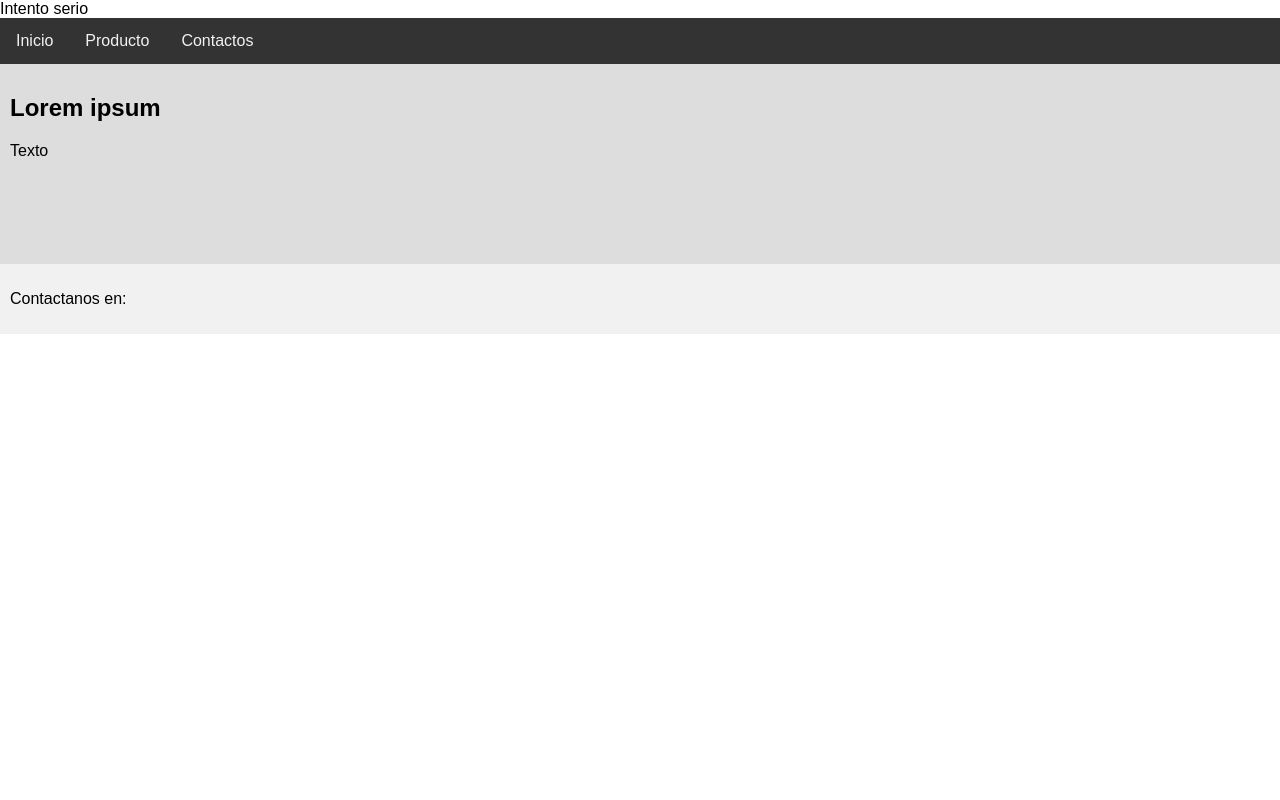
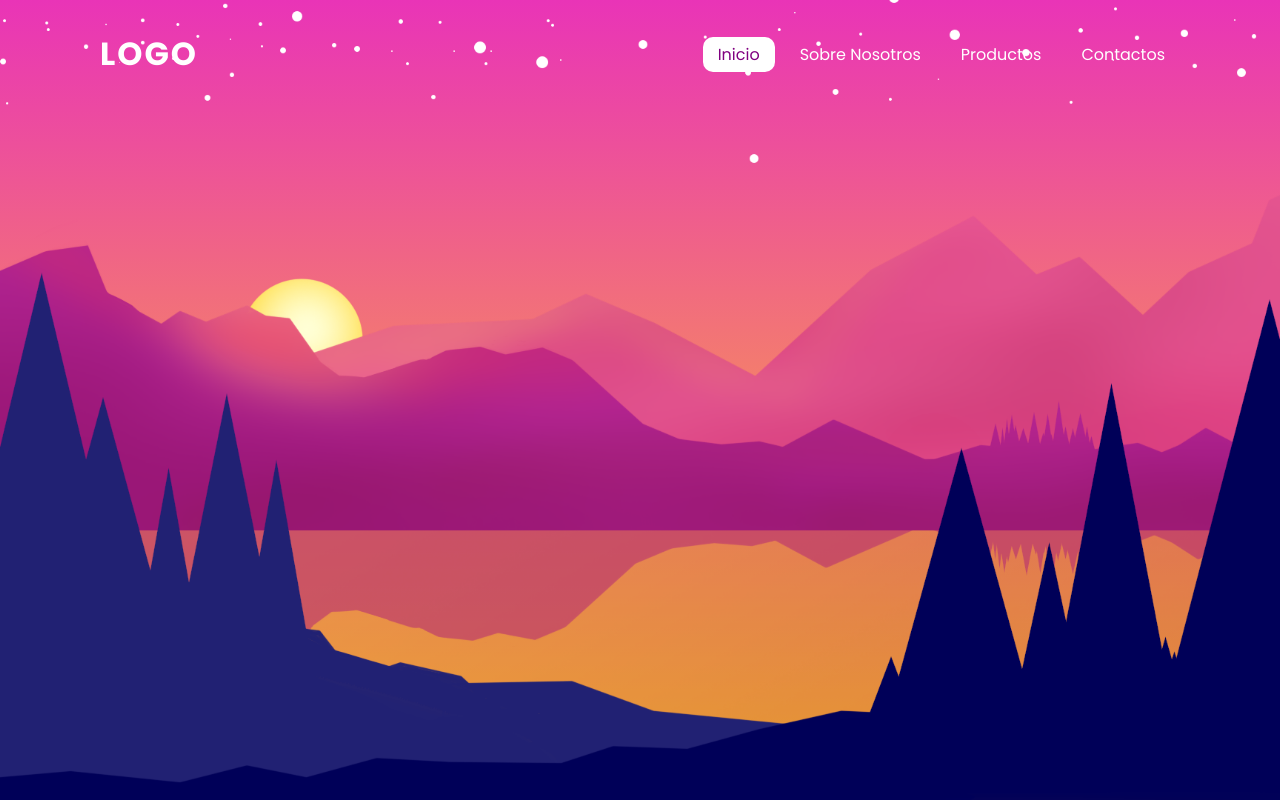
Before and after one commit to pipitaf/Bateria-proyecto, a plain HTML site: page Prueba seria/Intentodecente.html in a window 1280 px wide. Drawn offline with Linux system fonts and the light colour scheme.

Commit message:
He implementado las imágenes siguiendo un tutorial, minuto 6:23
https://www.youtube.com/watch?v=1wfeqDyMUx4

```diff
--- a/Prueba seria/Intentodecente.html
+++ b/Prueba seria/Intentodecente.html
@@ -2,23 +2,30 @@
 <html>
     <head>
         <meta charset="utf-8" />
-        <tittle>Intento serio</tittle>
+        <tittle></tittle>
         <!--- https://cerveceriadecolima.com/ basada en esta pag --->
-        <link rel="stylesheet"  href="intento.css" />
+        <link rel="stylesheet" type="text/css" href="intento.css" />
 
     </head>
     <body>
-        <div class="Top">
-            <a href="#">Inicio</a>
-            <a href="#">Producto</a>
-            <a href="#">Contactos</a>
-        </div>
-        <div class="Medio">
-            <h2>Lorem ipsum</h2>
-            <p>Texto</p>
-        </div>
-        <div class="Pie">
-            <p>Contactanos en:</p>
-        </div>
+        <header>
+            <a href="#" class="logo">Logo</a>
+            <ul>
+                <li><a href="#" class="active">Inicio</a></li>
+                <li><a href="#">Sobre Nosotros</a></li>
+                <li><a href="#">Productos</a></li>
+                <li><a href="#">Contactos</a></li>
+            </ul>
+        </header>
+        <section>
+            <img src="img/Fondo/Estrellas.png" id="Estrellas">
+            <img src="img/Fondo/Sol.png" id="Sol">
+            <img src="img/Fondo/Montaña detras.png" id="Montaña_detras">
+            <img src="img/Fondo/Montaña lago.png" id="Montaña_lago">
+            <!---<img src="img/Fondo/Degradado.png" id="Degradado">-->
+            <img src="img/Fondo/Arboles frente.png" id="Arboles_frente">
+            <img src="img/Fondo/Arboles detras.png" id="Arboles_detras">
+
+        </section>
     </body>
 </html>
--- a/Prueba seria/intento.css
+++ b/Prueba seria/intento.css
@@ -1,44 +1,72 @@
-* {
+@import url('https://fonts.googleapis.com/css?family=Poppins:300,400,500,600,700,800,900&display=swap');
+
+*{
+    margin: 0;
+    padding: 0;
     box-sizing: border-box;
-    font-family: Arial, Helvetica, sans-serif;
+    font-family: 'Poppins', sans-serif
 }
 
-body {
-    margin: 0;
-    font-family: Arial, Helvetica, sans-serif;
+body{
+    min-height: 100vh;
+    background: linear-gradient(#E934B7, #FFCD1C)
+}
+header{
+    position: absolute;
+    top: 0;
+    left: 0;
+    width: 100%;
+    padding: 30px 100px;
+    display: flex;
+    justify-content: space-between;
+    align-items: center;
 }
 
-  /* Style the top navigation bar */
-  .Top {
-    overflow: hidden;
-    background-color: #333;
+header .logo{
+    color: white;
+    font-weight: 700;
+    text-decoration: none;
+    font-size: 2em;
+    text-transform: uppercase;
+    letter-spacing: 2px;
+}
+header ul{
+    display: flex;
+    justify-content: center;
+    align-items: center;
 }
 
-  /* Style the topnav links */
-  .Top a {
-    float: left;
-    display: block;
-    color: #f2f2f2;
-    text-align: center;
-    padding: 14px 16px;
-    text-decoration: none;
+header ul li{
+    list-style: none;
+    margin-left: 10px;
 }
 
-  /* Change color on hover */
-  .Top a:hover {
-    background-color: #ddd;
-    color: black;
+header ul li a{
+   text-decoration: none;
+   padding: 6px 15px;
+   color: white;
+   border-radius: 10px;
 }
 
-  /* Style the content */
-  .Medio {
-    background-color: #ddd;
-    padding: 10px;
-    height: 200px; /* Should be removed. Only for demonstration */
+header ul li a:hover,
+header ul li a.active
+{
+    color: purple;;
+    background: white;
 }
 
-  /* Style the footer */
-  .Pie {
-    background-color: #f1f1f1;
-    padding: 10px;
+section{
+    position: relative;
+    width: 100%;
+    height: 100vh;
+    padding: 100px;
 }
+
+section img{
+    position: absolute;
+    top: 0;
+    left: 0;
+    width: 100%;
+    height: 100%;
+    object-fit: cover;
+}
```
Lines whose indentation alone changed are shown as unchanged.
